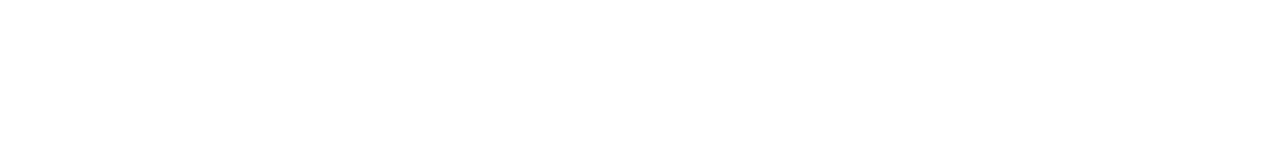
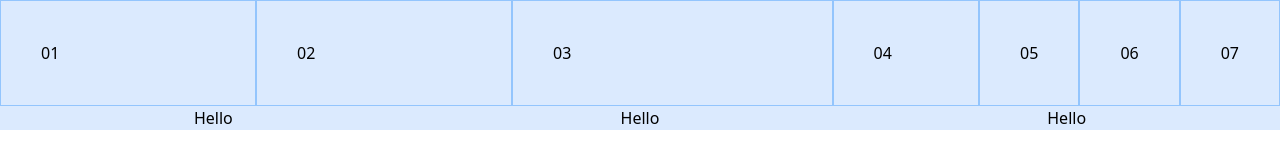
Before and after one commit to zohaib2005/tailwind-sandbox-brad, a plain HTML site: page 13-flex/index.html in a window 1280 px wide. Drawn offline with nearby package versions, Linux system fonts and the light colour scheme.

Commit message:
flexbox in tailwind

```diff
--- a/13-flex/index.html
+++ b/13-flex/index.html
@@ -9,10 +9,43 @@
   </head>
   <body>
     <!-- Flex and alignment -->
+    <!-- <div class="flex items-center justify-between h-72 w-full border border-red-500">
+      <div class="p-10 border border-blue-300 bg-blue-100">01</div>
+      <div class="p-10 border border-blue-300 bg-blue-100">02</div>
+      <div class="p-10 border border-blue-300 bg-blue-100">03</div>
+      <div class="p-10 border border-blue-300 bg-blue-100">04</div>
+    </div> -->
 
     <!-- Flex Column, Gap and Order -->
 
+    <!-- <div class="flex flex-col items-center justify-between h-72 w-full border border-green-500">
+      <div class="p-10 border border-blue-300 bg-blue-100">01</div>
+      <div class="p-10 border border-blue-300 bg-blue-100">02</div>
+      <div class="p-10 border border-blue-300 bg-blue-100">03</div>
+      <div class="p-10 border border-blue-300 bg-blue-100">04</div>
+    </div> -->
+
     <!-- Grow and shrink -->
+    <div class="flex w-full bg-gray-100">
+      <div class="flex-initial w-64 p-10 border border-blue-300 bg-blue-100">
+        01
+      </div>
+      <div class="flex-none w-64 p-10 border border-blue-300 bg-blue-100">
+        02
+      </div>
+      <div class="flex-auto w-64 p-10 border border-blue-300 bg-blue-100">
+        03
+      </div>
+      <div class="flex-1 w-64 p-10 border border-blue-300 bg-blue-100">04</div>
+      <div class="p-10 border border-blue-300 bg-blue-100">05</div>
+      <div class="p-10 border border-blue-300 bg-blue-100">06</div>
+      <div class="p-10 border border-blue-300 bg-blue-100">07</div>
+    </div>
+    <div class="flex text-center">
+      <div class="flex-1 bg-blue-100">Hello</div>
+      <div class="flex-1 bg-blue-100">Hello</div>
+      <div class="flex-1 bg-blue-100">Hello</div>
+    </div>
   </body>
 </html>
 
```
